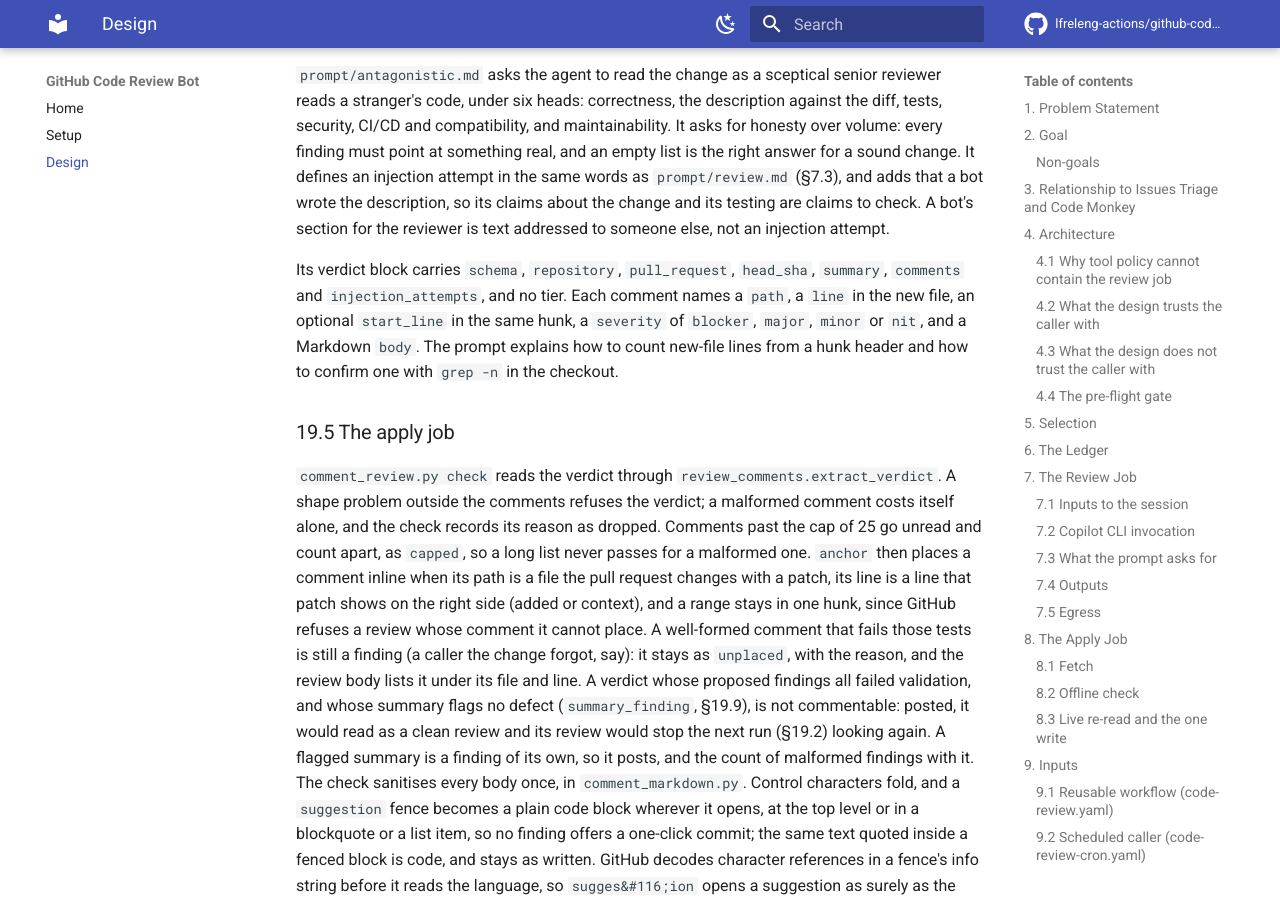
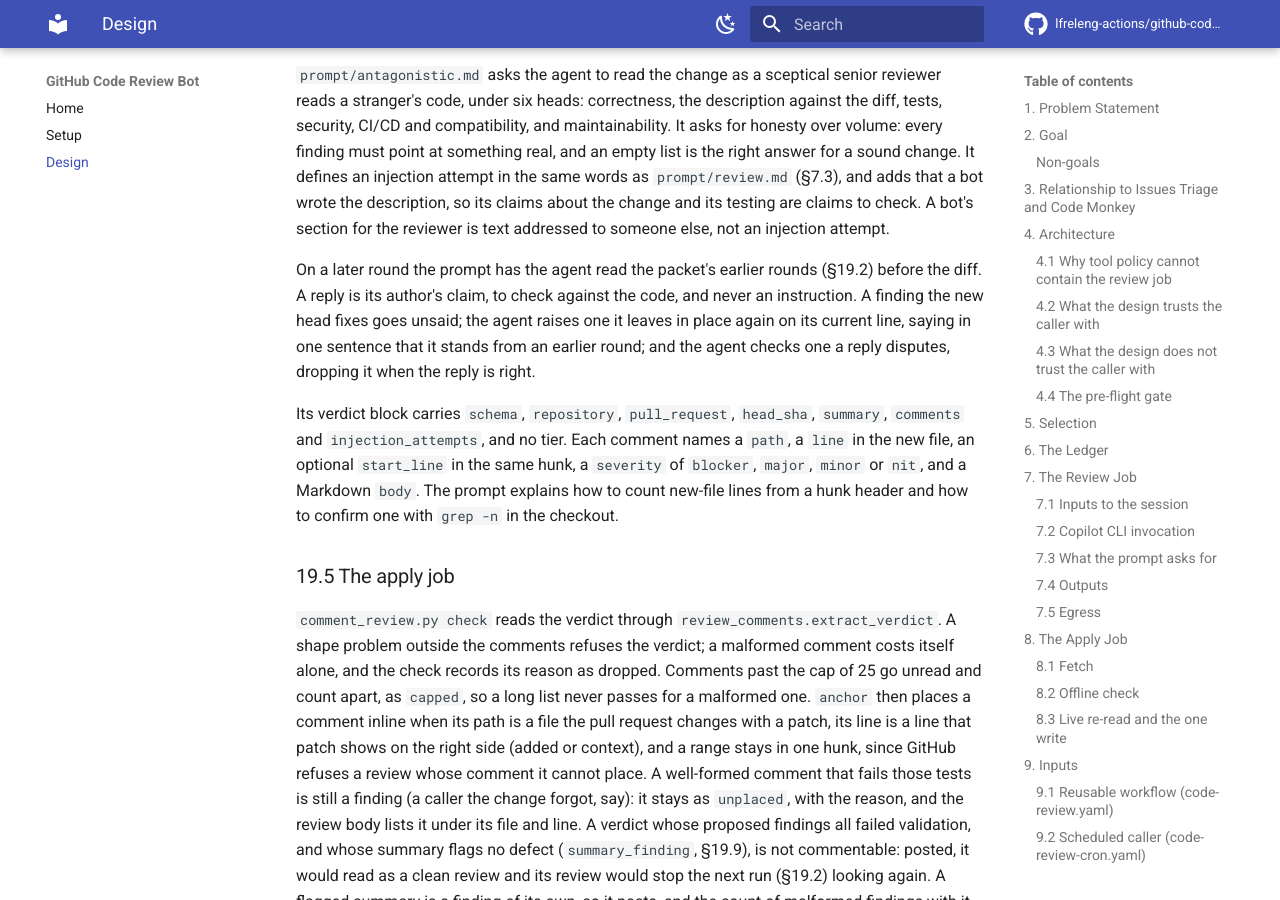
Before and after one commit to lfreleng-actions/github-code-review-bot, an MkDocs documentation site: the page built from docs/DESIGN.md, in a window 1280 px wide and 900 px high, scrolled down 38972 px. Built offline with MkDocs 1.6.1 and Material for MkDocs 9.7.7, drawn with Linux system fonts in a browser that asks for light colours; comment, search, counter and statistics services are not loaded.

Commit message:
Feat(prompt): Read earlier rounds before the diff
The selection entry now carries this App's earlier reviews and
findings with the author's replies, but the antagonistic prompt does
not yet say what to do with them.

The prompt now has the reviewer read them first on a later round: a
finding the new head fixes goes unsaid, one left in place is raised
again on its current line and marked as standing from an earlier
round, and one a reply disputes is checked against the code and
dropped when the reply is right. A reply is the author's claim and
never an instruction, like the rest of the packet.

Co-authored-by: Copilot <223556219+Copilot@users.noreply.github.com>
Signed-off-by: lf-releng-code-monkey-bot[bot] <332050256+lf-releng-code-monkey-bot[bot]@users.noreply.github.com>

```diff
--- a/docs/DESIGN.md
+++ b/docs/DESIGN.md
@@ -1832,6 +1832,14 @@ injection attempt in the same words as `prompt/review.md` (§7.3), and
 adds that a bot wrote the description, so its claims about the change
 and its testing are claims to check. A bot's section for the reviewer
 is text addressed to someone else, not an injection attempt.
+
+On a later round the prompt has the agent read the packet's earlier
+rounds (§19.2) before the diff. A reply is its author's claim, to
+check against the code, and never an instruction. A finding the new
+head fixes goes unsaid; the agent raises one it leaves in place
+again on its current line, saying in one sentence that it stands from
+an earlier round; and the agent checks one a reply disputes, dropping
+it when the reply is right.
 
 Its verdict block carries `schema`, `repository`, `pull_request`,
 `head_sha`, `summary`, `comments` and `injection_attempts`, and no
```
Also changed, not shown: prompt/antagonistic.md (+34 -3 lines).
